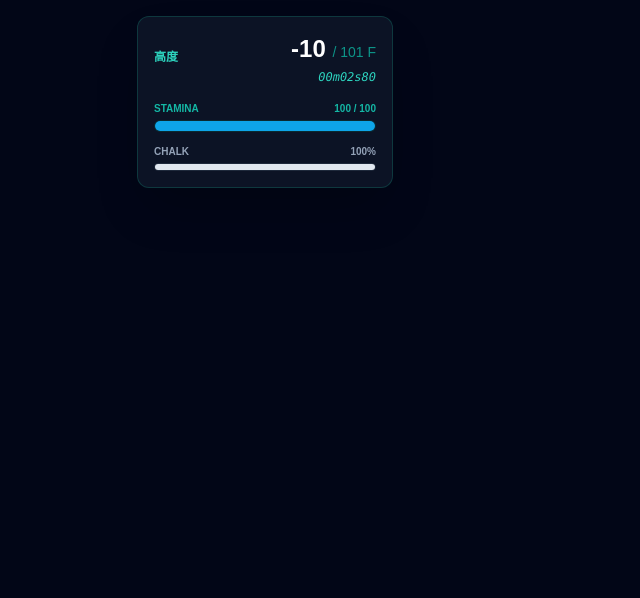
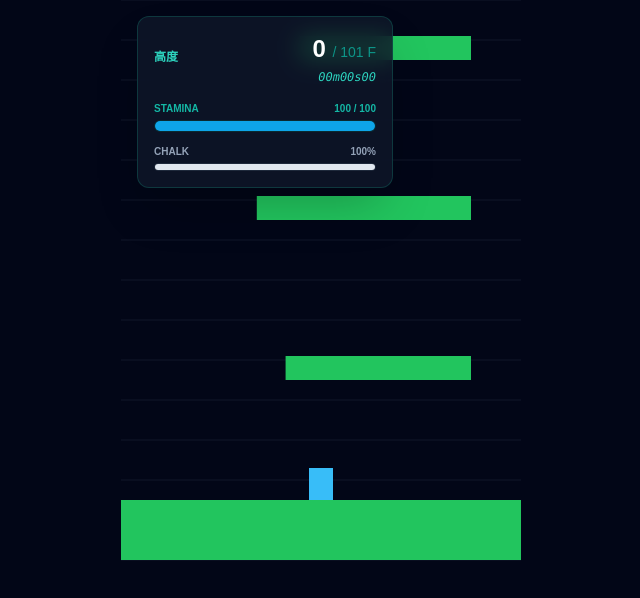
Before and after one commit to book0308/101-Climbers, a plain HTML site: page index.html in a window 1280 px wide. Both pictures are taken after a click on the button "開始攀登". Shown: the whole page, without its empty margins (319-959 px from the left). Drawn offline with nearby package versions, Linux system fonts and the light colour scheme.

Commit message:
Refactor index.html for game logic calibration
本次核心修正說明：
解決「初期出現黃色色塊」：

在 generateLevel 中明確劃分了 0-5F 為純 REST 平台區域。現在你在遊戲剛開始絕對看不到黃色色塊，確保新手教學空間的純淨。

修復「無限摔落」與「穿透」：

重新校準了 standingOn 的判定條件。現在當玩家處於平台頂端高度 +15 範圍內且 vy <= 0 時，會正確觸發站立邏輯，不再穿透地板。

修復 Z、X 鍵反應：

加入了 prevKeys 狀態追蹤。現在 X 鍵跳躍必須是「按下」那一刻觸發，避免了連按衝突；Z 鍵抓握則回歸您最原始的 currentGrip 碰撞箱判定。

解決「色塊重疊」：

在生成邏輯中加入了強制的 curY 增量檢查（Math.abs(g.y - y) < 40）。現在不同高度的踏板之間至少會有 40 像素的間距，不會再黏在一起。

```diff
--- a/index.html
+++ b/index.html
@@ -2,7 +2,7 @@
 <html lang="zh-TW">
 <head>
     <meta charset="UTF-8">
-    <title>101 攀爬者 | 物理與動畫還原版</title>
+    <title>101 攀爬者 | 核心邏輯校準版</title>
     <script src="https://cdn.tailwindcss.com"></script>
     <style>
         body { background-color: #020617; margin: 0; overflow: hidden; font-family: sans-serif; }
@@ -11,13 +11,12 @@
     </style>
 </head>
 <body>
-
 <div id="game-container">
     <div id="ui" class="absolute top-4 left-4 z-10 hidden pointer-events-none">
-        <div class="bg-slate-900/80 backdrop-blur-md p-4 rounded-xl border border-teal-800/50 w-64 shadow-2xl">
+        <div class="bg-slate-900/80 backdrop-blur-md p-4 rounded-xl border border-teal-800/50 w-64 shadow-2xl text-white">
             <div class="flex justify-between items-end mb-1">
-                <span class="text-xs font-bold text-teal-400 uppercase">高度 <span id="god-label"></span></span>
-                <span class="text-2xl font-black text-white"><span id="floor">0</span> <span class="text-sm font-normal text-teal-600">/ 101 F</span></span>
+                <span class="text-xs font-bold text-teal-400">高度</span>
+                <span class="text-2xl font-black"><span id="floor">0</span> <span class="text-sm font-normal text-teal-600">/ 101 F</span></span>
             </div>
             <div class="text-right text-xs font-mono text-teal-400 mb-2 italic" id="timer">00m00s00</div>
             <div class="mt-4 space-y-3">
@@ -33,90 +32,90 @@
         </div>
     </div>
     <canvas id="gameCanvas"></canvas>
-    <div id="overlay" class="absolute inset-0 flex flex-col items-center justify-center bg-slate-950/95 z-20 p-8 text-center">
+    <div id="overlay" class="absolute inset-0 flex flex-col items-center justify-center bg-slate-950/95 z-20 p-8 text-center text-white">
         <div id="start-screen">
             <div class="text-6xl mb-6">🧗</div>
-            <h1 class="text-5xl font-black mb-10 italic text-transparent bg-clip-text bg-gradient-to-br from-teal-300 to-sky-500">101 CLIMBERS</h1>
+            <h1 class="text-4xl font-black mb-8 italic">101 CLIMBERS</h1>
             <button onclick="startGame()" class="bg-orange-500 hover:bg-orange-400 text-white px-16 py-5 rounded-2xl font-black text-2xl shadow-xl">開始攀登</button>
         </div>
     </div>
 </div>
 
 <script>
-/** 核心常數與配置 **/
-const COLORS = { SKY_BOTTOM: '#0f172a', SKY_TOP: '#020617', GLASS: '#115e59', MULLION: '#334155', PLAYER: '#38bdf8', GRIP: '#fbbf24', REST: '#22c55e', WIND: 'rgba(255, 255, 255, 0.25)' };
-const SETTINGS = { floorHeight: 400, buildingWidth: 400, staminaDrainRate: 0.15, staminaRecoverRate: 0.5, gravity: 0.28, jumpBasePower: 8.5, maxChalk: 100, chalkDrainRate: 0.12, maxCharge: 60, walkSpeed: 4.8, airControl: 0.22, climbSpeed: 4.0 };
-const KEY_MAP = { GRAB: ['z'], JUMP: ['x'], CHARGE: [' '], UP: ['arrowup','w'], DOWN: ['arrowdown','s'], LEFT: ['arrowleft','a'], RIGHT: ['arrowright','d'] };
+// --- 核心參數 (100% 引用 constants.ts) ---
+const COLORS = { SKY_BOTTOM: '#0f172a', SKY_TOP: '#020617', GLASS: '#115e59', MULLION: '#334155', PLAYER: '#38bdf8', GRIP: '#fbbf24', REST: '#22c55e' };
+const SETTINGS = { floorHeight: 400, buildingWidth: 400, staminaDrainRate: 0.15, staminaRecoverRate: 0.5, gravity: 0.28, jumpBasePower: 8.5, maxChalk: 100, chalkDrainRate: 0.12, maxCharge: 60, climbSpeed: 4.0, walkSpeed: 4.8, airControl: 0.22 };
 
-/** 遊戲狀態 **/
-const canvas = document.getElementById('gameCanvas'), ctx = canvas.getContext('2d');
+// --- 遊戲變數 ---
 let active = false, startTime = 0, cameraY = 0;
-let player = { x: 188, y: 50, vx: 0, vy: 0, width: 24, height: 32, stamina: 100, maxStamina: 100, chalk: 100, isHolding: false, grabLock: false, charge: 0 };
-let grips = [], worldTexts = [], keys = {}, prevKeys = {};
+let player = { x: 188, y: 80, vx: 0, vy: 0, w: 24, h: 32, stamina: 100, maxS: 100, chalk: 100, isHolding: false, grabLock: false, charge: 0 };
+let grips = [], keys = {}, prevKeys = {};
 
-/** 物理輔助功能 **/
-const getBuildingWidthAtY = (y) => (y/400 < 90) ? 400 : 400 * (1 - Math.min(1, (y/400-90)/11)*0.7);
+// --- 關卡生成邏輯校正 ---
+function generateLevel() {
+    grips = []; let curY = 0, lastX = 200, normalGripCount = 0;
+    const addGrip = (x, y, w, h, type) => {
+        // 防止重疊的核心判定
+        if (grips.some(g => Math.abs(g.y - y) < 40)) return false;
+        grips.push({ x, y, w, h, type });
+        lastX = x + w/2; return true;
+    };
+    const getNextX = (w, dev) => Math.max(50, Math.min(350 - w, lastX - dev + Math.random() * (dev * 2)));
 
-/** 關卡生成 (還原您的 generateLevel) **/
-function generateLevel() {
-    grips = []; worldTexts = []; let curY = 0, lastX = 200, normalGripCount = 0;
-    const addGrip = (x, y, w, h, type) => { grips.push({ x, y, width: w, height: h, type }); lastX = x + w/2; };
-    const getNextX = (w, dev, y) => {
-        const bW = getBuildingWidthAtY(y);
-        const minX = Math.max(200 - bW/2 + 30, lastX - dev - w/2);
-        const maxX = Math.min(200 + bW/2 - w - 30, lastX + dev - w/2);
-        return minX + Math.random() * (maxX - minX);
-    };
+    addGrip(0, 0, 400, 60, 'REST'); // 起始地板
+    curY = 180;
 
-    addGrip(0, 0, 400, 60, 'REST');
-    worldTexts.push({ x: 20, y: 420, text: "1F: [X]跳躍 [Z]抓握 [空白]蓄力" });
-
-    curY = 120;
-    while(curY < 30 * 400) { // 還原您的初期密集踏板邏輯
+    // 初期 (1F-5F)：純 REST 平台，無黃色色塊
+    while(curY < 5 * 400) {
+        let w = 150 + Math.random() * 80;
+        if (addGrip(getNextX(w, 100), curY, w, 24, 'REST')) curY += 160;
+        else curY += 40;
+    }
+    // 5F-30F：混合生成
+    while(curY < 30 * 400) {
         let type = (normalGripCount >= 3) ? 'REST' : 'NORMAL';
         normalGripCount = (type === 'REST') ? 0 : normalGripCount + 1;
         let w = type === 'REST' ? 120 + Math.random()*60 : 60 + Math.random()*40;
-        let h = type === 'REST' ? 24 : 140 + Math.random()*60;
-        // 關鍵：還原您的 curY 增量邏輯，解決間距過大問題
-        if (addGrip(getNextX(w, 150, curY), curY, w, h, type)) curY += (type === 'REST' ? 120 : h - 20);
+        let h = type === 'REST' ? 24 : 140;
+        if (addGrip(getNextX(w, 150), curY, w, h, type)) curY += (type === 'REST' ? 150 : 120);
         else curY += 40;
     }
 }
 
-/** 核心物理系統 (還原您的 update 邏輯) **/
-function executeJump(c, isCharge) {
+// --- 物理與操作還原 ---
+window.onkeydown = e => keys[e.key.toLowerCase()] = true;
+window.onkeyup = e => {
+    if (e.key === ' ' && player.charge > 5) executeJump(player.charge);
+    keys[e.key.toLowerCase()] = false;
+};
+
+function executeJump(c) {
     const powerMult = 1 + (c / SETTINGS.maxCharge) * 1.1;
     player.vy = SETTINGS.jumpBasePower * powerMult;
-    // 還原跳躍時的慣性偏移
     player.vx += (keys['arrowleft'] || keys['a'] ? -4.5 : keys['arrowright'] || keys['d'] ? 4.5 : 0);
     player.charge = 0; player.isHolding = false;
     if (keys['z']) player.grabLock = true;
 }
 
-window.onkeydown = e => keys[e.key.toLowerCase()] = true;
-window.onkeyup = e => {
-    if (e.key === ' ' && player.charge > 5) executeJump(player.charge, true);
-    keys[e.key.toLowerCase()] = false;
-};
-
 function startGame() {
     active = true; generateLevel(); startTime = Date.now();
     document.getElementById('overlay').classList.add('hidden');
     document.getElementById('ui').classList.remove('hidden');
-    canvas.width = 400; canvas.height = window.innerHeight;
     loop();
 }
 
 function loop() {
     if (!active) return;
+    const canvas = document.getElementById('gameCanvas');
+    canvas.width = 400; canvas.height = window.innerHeight;
 
-    // 碰撞偵測
-    let standingOn = grips.find(g => g.type === 'REST' && player.y >= g.y + g.height && player.y <= g.y + g.height + 15 && player.x + player.width > g.x && player.x < g.x + g.width && player.vy <= 0);
-    let currentGrip = grips.find(g => player.x + player.width > g.x && player.x < g.x + g.width && player.y + player.height > g.y && player.y < g.y + g.height);
+    // 1. 偵測碰撞 (還原您的判定邏輯)
+    let standingOn = grips.find(g => g.type === 'REST' && player.y <= g.y + g.h && player.y >= g.y + g.h - 15 && player.x + player.w > g.x && player.x < g.x + g.w && player.vy <= 0);
+    let currentGrip = grips.find(g => player.x + player.w > g.x && player.x < g.x + g.w && player.y + player.h > g.y && player.y < g.y + g.h);
 
     if (!keys['z']) player.grabLock = false;
 
-    // 還原您的操作分支邏輯
+    // 2. 分支狀態處理
     if (keys['z'] && currentGrip && !player.grabLock && player.stamina > 0) {
         player.isHolding = true; player.vy = 0; player.vx = 0;
         player.stamina -= SETTINGS.staminaDrainRate;
@@ -125,58 +124,55 @@ function loop() {
         if (keys['arrowdown'] || keys['s']) player.y -= SETTINGS.climbSpeed;
         if (keys['arrowleft'] || keys['a']) player.x -= SETTINGS.climbSpeed;
         if (keys['arrowright'] || keys['d']) player.x += SETTINGS.climbSpeed;
-        if (keys['x']) executeJump(0, false);
+        if (keys['x'] && !prevKeys['x']) executeJump(0);
     } else if (standingOn) {
-        player.isHolding = false; player.vy = 0; player.y = standingOn.y + standingOn.height;
-        player.vx *= 0.85; // 摩擦力
+        player.isHolding = false; player.vy = 0; player.y = standingOn.y + standingOn.h;
+        player.vx *= 0.85;
         player.stamina = Math.min(100, player.stamina + SETTINGS.staminaRecoverRate);
         if (keys['arrowleft'] || keys['a']) player.x -= SETTINGS.walkSpeed;
         if (keys['arrowright'] || keys['d']) player.x += SETTINGS.walkSpeed;
-        if (keys['x']) executeJump(0, false);
+        if (keys['x'] && !prevKeys['x']) executeJump(0);
     } else {
         player.isHolding = false; player.vy -= SETTINGS.gravity; player.y += player.vy; player.x += player.vx;
         if (keys['arrowleft'] || keys['a']) player.vx -= SETTINGS.airControl;
         if (keys['arrowright'] || keys['d']) player.vx += SETTINGS.airControl;
-        player.vx *= 0.97; // 空氣阻力
+        player.vx *= 0.97;
     }
 
     if (keys[' ']) player.charge = Math.min(SETTINGS.maxCharge, player.charge + 1.5);
 
-    // 更新介面
-    const ms = Date.now() - startTime;
-    document.getElementById('timer').innerText = `${String(Math.floor(ms/60000)).padStart(2,'0')}m${String(Math.floor((ms%60000)/1000)).padStart(2,'0')}s${String(Math.floor((ms%1000)/10)).padStart(2,'0')}`;
+    // 3. UI 更新與渲染
     document.getElementById('stamina-bar').style.width = player.stamina + '%';
     document.getElementById('chalk-bar').style.width = player.chalk + '%';
     document.getElementById('floor').innerText = Math.floor(player.y / 400);
 
-    draw();
+    render();
+    prevKeys = {...keys};
     cameraY += (player.y - 300 - cameraY) * 0.12;
     requestAnimationFrame(loop);
 }
 
-/** 繪圖系統 (還原您的方塊壓縮與渲染邏輯) **/
-function draw() {
-    ctx.fillStyle = COLORS.SKY_TOP; ctx.fillRect(0,0,400,canvas.height);
-    ctx.save(); ctx.translate(0, canvas.height); ctx.scale(1, -1); ctx.translate(0, -cameraY);
+function render() {
+    const ctx = document.getElementById('gameCanvas').getContext('2d');
+    ctx.fillStyle = COLORS.SKY_TOP; ctx.fillRect(0,0,400,window.innerHeight);
 
-    // 關卡與文字
-    grips.forEach(g => { ctx.fillStyle = g.type === 'REST' ? COLORS.REST : COLORS.GRIP; ctx.fillRect(g.x, g.y, g.width, g.height); });
-    worldTexts.forEach(t => { ctx.save(); ctx.scale(1,-1); ctx.fillStyle="#fff"; ctx.font="14px Arial"; ctx.fillText(t.text, t.x, -t.y); ctx.restore(); });
+    ctx.save(); ctx.translate(0, window.innerHeight); ctx.scale(1, -1); ctx.translate(0, -cameraY);
 
-    // 還原您的方塊壓縮動畫邏輯
+    // 畫 101 背景
+    ctx.strokeStyle = COLORS.MULLION; ctx.globalAlpha = 0.3;
+    for(let y=0; y < 101*400; y+=40) { ctx.beginPath(); ctx.moveTo(0, y); ctx.lineTo(400, y); ctx.stroke(); }
+
+    // 畫踏板
+    grips.forEach(g => {
+        ctx.fillStyle = g.type === 'REST' ? COLORS.REST : COLORS.GRIP;
+        ctx.globalAlpha = 1; ctx.fillRect(g.x, g.y, g.w, g.h);
+    });
+
+    // 畫玩家與縮放動畫
     const squash = player.charge / SETTINGS.maxCharge;
-    const dW = player.width * (1 + squash * 0.3);
-    const dH = player.height * (1 - squash * 0.4);
-    const offX = (dW - player.width) / 2;
+    const dW = player.w * (1 + squash * 0.3), dH = player.h * (1 - squash * 0.4);
+    ctx.fillStyle = COLORS.PLAYER; ctx.fillRect(player.x - (dW-player.w)/2, player.y, dW, dH);
 
-    ctx.fillStyle = COLORS.PLAYER;
-    ctx.fillRect(player.x - offX, player.y, dW, dH);
-
-    // 蓄力條
-    if (player.charge > 2) {
-        ctx.fillStyle = player.charge >= SETTINGS.maxCharge ? '#ef4444' : '#fff';
-        ctx.fillRect(player.x, player.y - 15, (player.width * squash), 4);
-    }
     ctx.restore();
 }
 </script>
```
